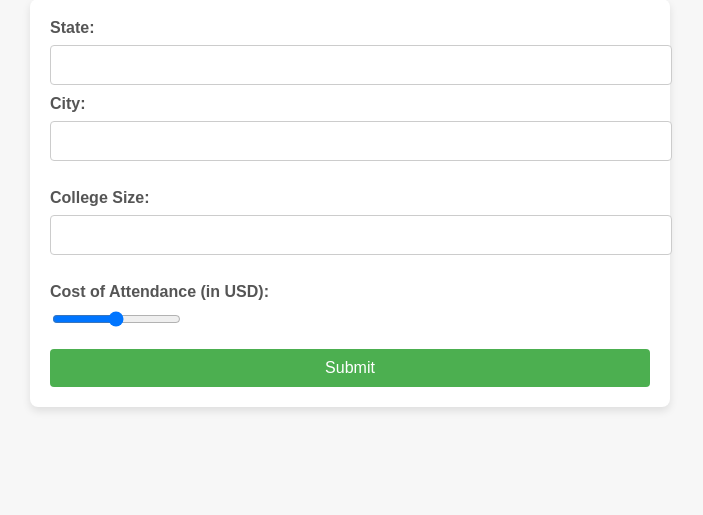
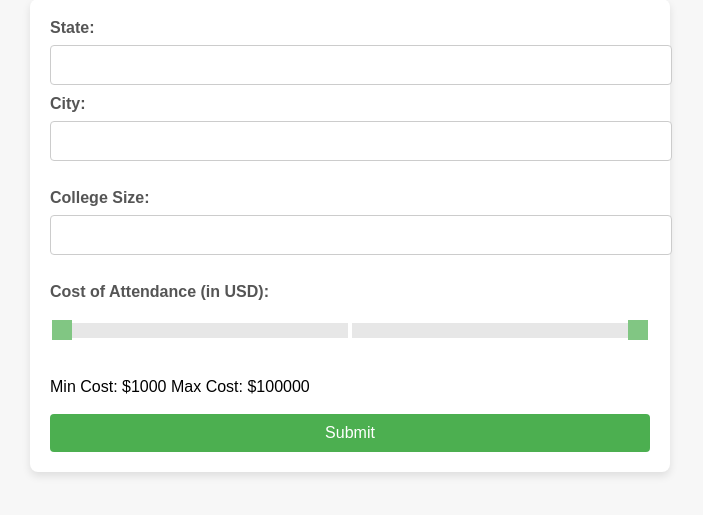
Before and after one commit to Ric3y/FindMyCSCollege, a Flask app: page / in a window 1280 px wide. Shown: the part 101-616 px from the top of the page, without its empty margins (290-993 px from the left). Run offline with Flask 3, Linux system fonts and the light colour scheme.

Commit message:
added double slider function

```diff
--- a/app.py
+++ b/app.py
@@ -11,7 +11,8 @@ def submit_state():
     state = request.form['state']
     city = request.form['city']
     size = request.form['size']
-    cost = request.form['cost']
+    min_cost = request.form['minCost']  # Get minimum cost from the form
+    max_cost = request.form['maxCost']  # Get maximum cost from the form
 
     # Display a message using the collected inputs
     return f"""
@@ -19,7 +20,7 @@ def submit_state():
         <p>State: {state}</p>
         <p>City: {city}</p>
         <p>College Size: {size} students</p>
-        <p>Cost of Attendance: ${cost}</p>
+        <p>Cost of Attendance Range: ${min_cost} - ${max_cost}</p>
     """
 
 if __name__ == '__main__':
--- /dev/null
+++ b/static/slider.js
@@ -0,0 +1,49 @@
+document.addEventListener("DOMContentLoaded", function () {
+    const slider = document.getElementById("cost-slider");
+    const minCostLabel = document.getElementById("minCostLabel");
+    const maxCostLabel = document.getElementById("maxCostLabel");
+    const minCostInput = document.getElementById("minCost");
+    const maxCostInput = document.getElementById("maxCost");
+
+    // Create two range inputs for the double slider
+    const minSlider = document.createElement("input");
+    const maxSlider = document.createElement("input");
+
+    minSlider.type = "range";
+    minSlider.min = "1000";
+    minSlider.max = "100000";
+    minSlider.value = "1000";
+    minSlider.step = "500";
+
+    maxSlider.type = "range";
+    maxSlider.min = "1000";
+    maxSlider.max = "100000";
+    maxSlider.value = "100000";
+    maxSlider.step = "500";
+
+    // Append sliders to the slider container
+    slider.appendChild(minSlider);
+    slider.appendChild(maxSlider);
+
+    // Update labels and hidden inputs
+    function updateLabels() {
+        minCostLabel.innerText = minSlider.value;
+        maxCostLabel.innerText = maxSlider.value;
+
+        // Ensure the min slider can't go above the max slider
+        if (parseInt(minSlider.value) > parseInt(maxSlider.value)) {
+            minSlider.value = maxSlider.value;
+        }
+
+        // Update hidden inputs
+        minCostInput.value = minSlider.value;
+        maxCostInput.value = maxSlider.value;
+    }
+
+    // Add event listeners
+    minSlider.addEventListener("input", updateLabels);
+    maxSlider.addEventListener("input", updateLabels);
+
+    // Initial labels update
+    updateLabels();
+});
--- a/static/styles.css
+++ b/static/styles.css
@@ -1,4 +1,3 @@
-/* Styling for the page */
 body {
     font-family: Arial, sans-serif;
     background-color: #f7f7f7;
@@ -54,6 +53,41 @@ button:hover {
 form input[type="text"], form input[type="number"] {
     margin-bottom: 10px;
 }
+#cost-slider {
+    display: flex;
+    justify-content: space-between;
+    margin: 20px 0;
+}
+
+input[type="range"] {
+    -webkit-appearance: none; /* Override default CSS styles */
+    width: 100%; /* Specific width is required for Chrome and Safari */
+    height: 15px; /* Set height of the slider */
+    background: #ddd; /* Background color */
+    outline: none; /* Remove outline */
+    opacity: 0.7; /* Set transparency */
+    transition: opacity .2s; /* Transition for hover effects */
+}
+
+input[type="range"]:hover {
+    opacity: 1; /* Fully opaque on hover */
+}
+
+input[type="range"]::-webkit-slider-thumb {
+    -webkit-appearance: none; /* Override default CSS styles */
+    appearance: none; /* Override default CSS styles */
+    width: 20px; /* Width of the slider thumb */
+    height: 20px; /* Height of the slider thumb */
+    background: #4CAF50; /* Slider thumb color */
+    cursor: pointer; /* Cursor on hover */
+}
+
+input[type="range"]::-moz-range-thumb {
+    width: 20px; /* Width of the slider thumb */
+    height: 20px; /* Height of the slider thumb */
+    background: #4CAF50; /* Slider thumb color */
+    cursor: pointer; /* Cursor on hover */
+}
 
 @media (max-width: 600px) {
     form {
--- a/templates/index.html
+++ b/templates/index.html
@@ -20,9 +20,15 @@
         <input type="number" id="size" name="size" required><br><br>
 
         <label for="cost">Cost of Attendance (in USD):</label>
-        <input type="range" id="cost" name="cost" min="1000" max="100000" value="50000" step="1000" required><br><br>
+	<div id="cost-slider"></div>
+        <br>
+        <span>Min Cost: $<span id="minCostLabel">1000</span></span>
+        <span>Max Cost: $<span id="maxCostLabel">100000</span></span>
+        <input type="hidden" id="minCost" name="minCost">
+        <input type="hidden" id="maxCost" name="maxCost"><br><br>
 
 	<button type="submit">Submit</button>
+    <script src="static/slider.js"></script>
     </form>
 </body>
 </html>
```
